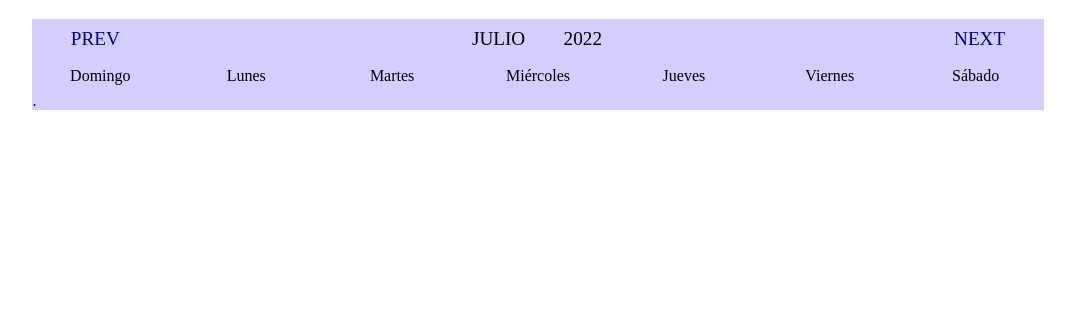
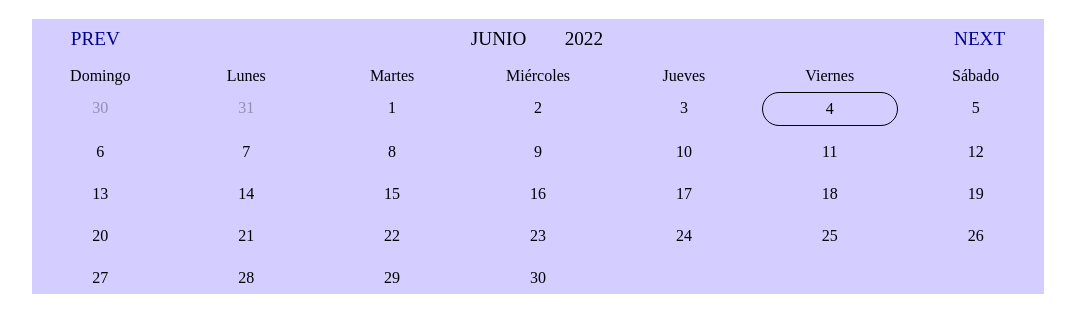
Before and after one commit to ingridlimasalgado/web-calendar, a plain HTML site: page index.html in a window 1280 px wide. Both pictures are taken after a click on the element "PREV". Shown: the part 61-394 px from the top of the page, without its empty margins (102-1177 px from the left). Drawn offline with Linux system fonts and the light colour scheme.

Commit message:
Básico terminado

```diff
--- a/fun.js
+++ b/fun.js
@@ -15,18 +15,50 @@ let year= document.getElementById('year');
 let prevMonth= document.getElementById('month-prev');
 let nextMonth= document.getElementById('month-next');
 
+prevMonth.addEventListener('click', ()=> goPrevMonth());
+nextMonth.addEventListener('click', ()=> goNextMonth());
+
 // Asigno lo actual a cada let
 month.textContent= meses[mesActual]; //Guarda en #month el mes[actual]
 year.textContent= añoActual.toString(); //A string porque es un número
+
+writeMonth(mesActual);
+
 
 
 //Funciones
 function writeMonth(month){
 
+    // Para que se previsualicen los días del mes anterior
+    for(let i=startDay(); i>0 ; i--){ //Va hacia atrás (del 1 al 31 etc)
+        dates.innerHTML+= `<div class="weekday opaco">${getTotalDays(mesActual-1)-(i-1)}</div>`
+    }
+
+    for(let i=1; i<=getTotalDays(month); i++){
+
+        if(i===fechaActual)
+            dates.innerHTML+= ` <div class="weekday hoy">${i}</div> `;
+        else
+            dates.innerHTML+= ` <div class="weekday">${i}</div> `;
+    }
+
+    /*for(let i=getTotalDays(mesActual); i<=getTotalDays(mesActual+1) ; i++){ //Va hacia atrás (del 1 al 31 etc)
+        dates.innerHTML+= `<div class="weekday opaco">${getTotalDays(mesActual+1)+1}</div>`
+    }
+    */
+
 }
 
 function getTotalDays(month){ //Cuántos días tiene un mes
+    if(month===-1)
+        month=11;
 
+    if(month==0 || month==2 || month==4 || month==6 || month==7 || month==9 || month==11)
+        return 31;
+    else if (month==3 || month==5 || month==8 || month==10)
+        return 30;
+    else
+        return esBisiesto()? 29 : 28;
 }
 
 function esBisiesto(){
@@ -42,16 +74,16 @@ function startDay(){ //Dónde empieza la semana
 }
 
 //flechas
-function goLastMonth(){
+function goPrevMonth(){
     if (mesActual !== 0)
-        mesActual++;
+        mesActual--;
     else { //Si el nro de mes es 0, entonces estamos en dic (se asigna 11) del año anterior
         mesActual=11;
         añoActual--;
     }
     setNewDate(); //?? va a crear una nueva fecha********************
+}
 
-}
 function goNextMonth(){
     if (mesActual !== 11)
         mesActual++;
@@ -59,11 +91,14 @@ function goNextMonth(){
         mesActual=0;
         añoActual++;
     }
-    // setNewDate();
+    setNewDate();
 }
 
 function setNewDate(){
     hoy.getFullYear(añoActual,mesActual,fechaActual);
     month.textContent=meses[mesActual];
     year.textContent=añoActual.toString();
+
+    dates.textContent='';
+    writeMonth(mesActual);
 }
--- a/index.html
+++ b/index.html
@@ -29,7 +29,7 @@
             <div class="weekday">Sábado</div>
         </div>
 
-        <div class="dates" id="dates">.</div>
+        <div class="dates" id="dates"></div>
     </div>
 
     <script src="fun.js"></script>
--- a/style.css
+++ b/style.css
@@ -27,7 +27,7 @@ h1{
 .i-next{
     margin-left: auto;
 }
-.calendar-week{
+.calendar-week, .dates{
     display: grid;
     grid-template-columns: repeat(7,1fr);
     grid-gap: 10px;
@@ -39,3 +39,13 @@ h1{
 #year, #month{
     padding: .5em 1em ;
 }
+
+.hoy{
+    border: 1px solid black;
+    border-radius: 25px;
+    text-align: center;
+
+}
+.opaco{
+    opacity:.3;
+}
```
